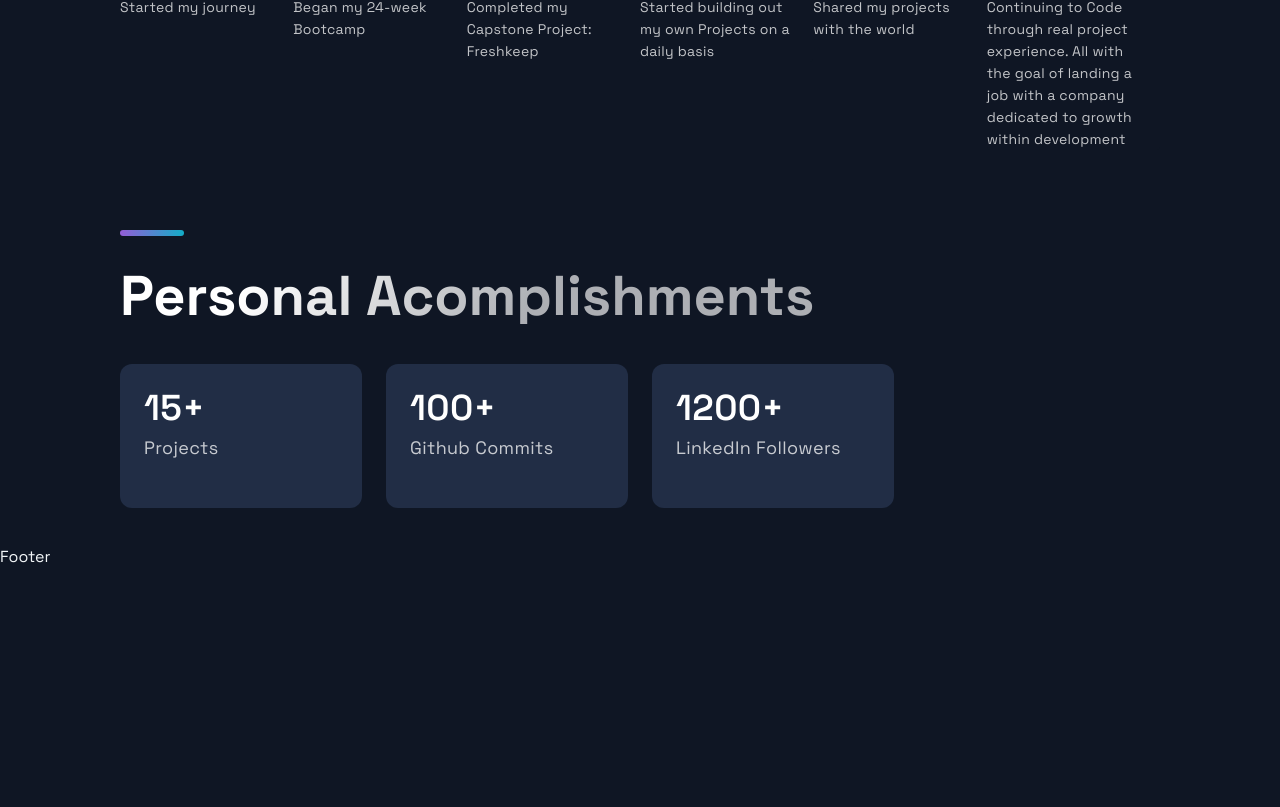
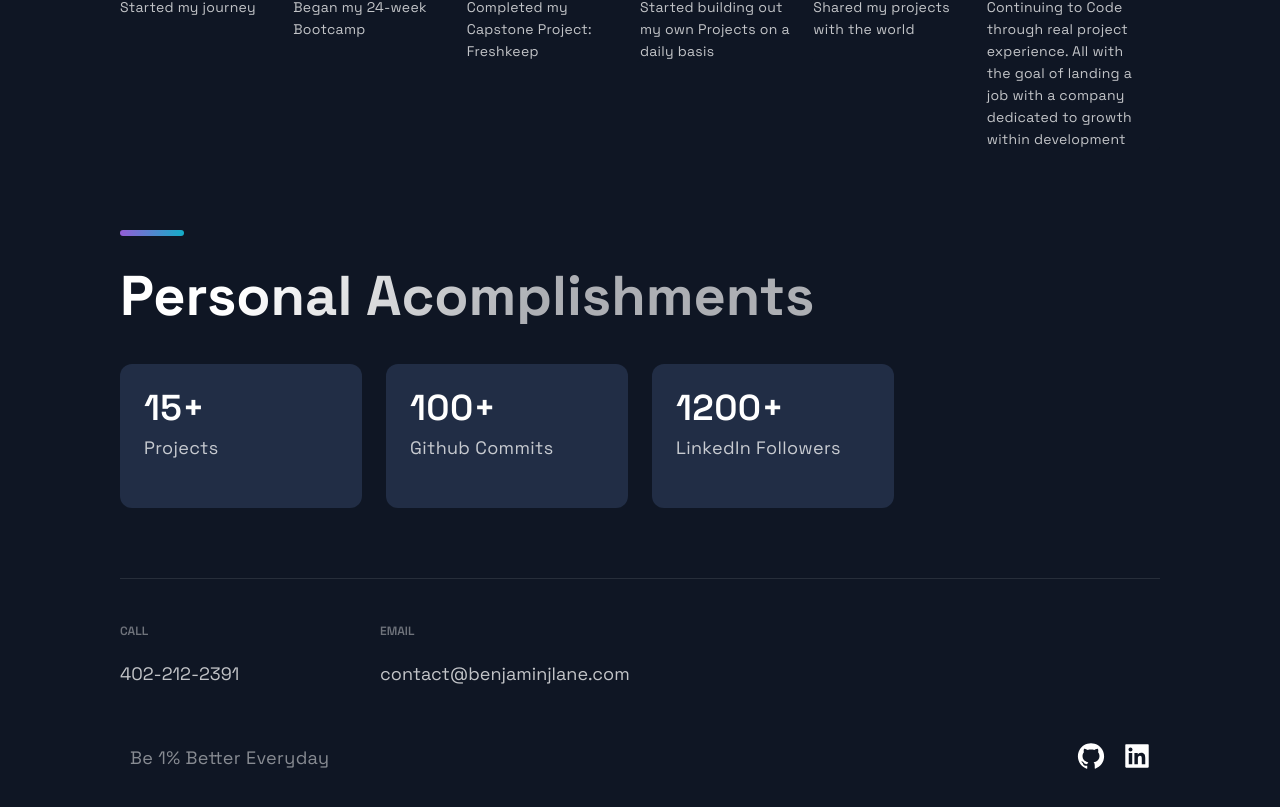
Before and after one commit to Benjameslane/Portfolio, a Next.js app: page / in a window 1280 px wide. Shown: the part 4332-5139 px from the top of the page. Before the commit the page ends 4899 px from the top, so only its background shows below. Built offline with nearby package versions, Linux system fonts and the light colour scheme.

Commit message:
added a footer including contact info and social links

```diff
--- a/src/components/Footer/Footer.js
+++ b/src/components/Footer/Footer.js
@@ -6,9 +6,31 @@ import { CompanyContainer, FooterWrapper, LinkColumn, LinkItem, LinkList, LinkTi
 
 const Footer = () => {
   return (
-    <div>
-      Footer
-    </div>
+  <FooterWrapper>
+    <LinkList>
+      <LinkColumn>
+      <LinkTitle>Call</LinkTitle>
+      <LinkItem href='tel: 402-212-2391'>402-212-2391</LinkItem>
+      </LinkColumn>
+      <LinkColumn>
+      <LinkTitle>Email</LinkTitle>
+      <LinkItem href='mailto: contact@benjaminjlane.com'>contact@benjaminjlane.com</LinkItem>
+      </LinkColumn>
+    </LinkList>
+    <SocialIconsContainer>
+      <CompanyContainer>
+        <Slogan>Be 1% Better Everyday</Slogan>
+      </CompanyContainer>
+      <SocialContainer>
+      <SocialIcons href="https://github.com/Benjameslane?tab=repositories">
+          <AiFillGithub size="3rem" />
+        </SocialIcons>
+        <SocialIcons href="https://www.linkedin.com/in/benjamin-james-lane/">
+          <AiFillLinkedin size="3rem" />
+        </SocialIcons>
+        </SocialContainer>
+    </SocialIconsContainer>
+  </FooterWrapper>
   );
 };
 
```
